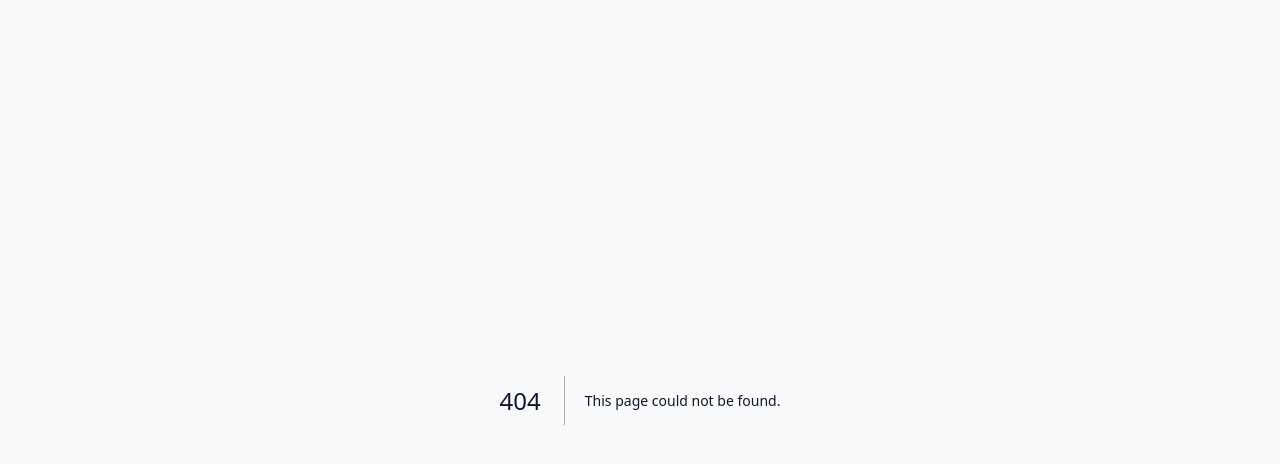
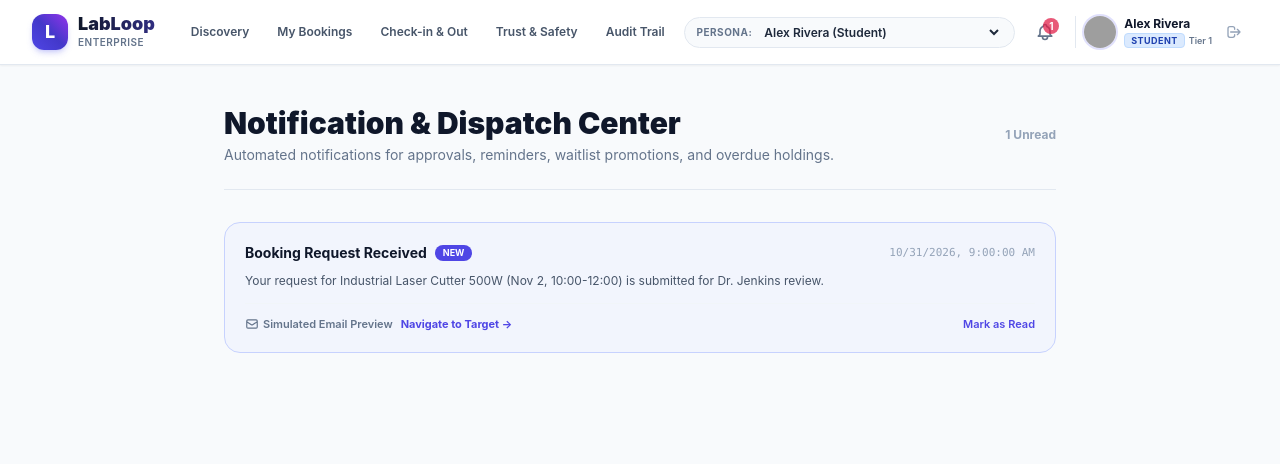
Before and after one commit to pranavvetal/LabLoop, a Next.js app: page /notifications in a window 1280 px wide. Before the commit this address had no page. Shown: the top 464 px of the page. Built offline with nearby package versions, Linux system fonts and the light colour scheme; grey boxes are pictures that could not be loaded.

Commit message:
Phase 4: Owner review queue, delegation, fleet controls, and notification center

```diff
--- /dev/null
+++ b/src/app/notifications/page.tsx
@@ -0,0 +1,177 @@
+// ============================================================
+// LabLoop Enterprise — Notification Center & Email Previews
+// ============================================================
+
+"use client";
+
+import React, { useState } from 'react';
+import { useRouter } from 'next/navigation';
+import { Navbar } from '@/components/Navbar';
+import { useAppContext } from '@/lib/context';
+import { Notification } from '@/lib/types';
+
+export default function NotificationsPage() {
+  const router = useRouter();
+  const {
+    currentUser,
+    notifications,
+    markNotificationRead,
+    isMounted,
+  } = useAppContext();
+
+  const [selectedNotif, setSelectedNotif] = useState<Notification | null>(null);
+
+  const myNotifications = notifications.filter((n) => n.user_id === currentUser?.id);
+
+  if (!isMounted) {
+    return (
+      <div className="min-h-screen bg-slate-50 flex items-center justify-center">
+        <div className="w-8 h-8 border-4 border-indigo-600 border-t-transparent rounded-full animate-spin" />
+      </div>
+    );
+  }
+
+  return (
+    <div className="min-h-screen bg-slate-50 flex flex-col font-sans">
+      <Navbar />
+
+      <main className="max-w-4xl mx-auto px-4 sm:px-6 lg:px-8 py-10 w-full flex-1">
+        <div className="flex items-center justify-between pb-6 border-b border-slate-200">
+          <div>
+            <h1 className="text-2xl sm:text-3xl font-black text-slate-900">
+              Notification & Dispatch Center
+            </h1>
+            <p className="text-xs sm:text-sm text-slate-500 mt-1">
+              Automated notifications for approvals, reminders, waitlist promotions, and overdue holdings.
+            </p>
+          </div>
+          <span className="text-xs font-bold text-slate-400">
+            {myNotifications.filter((n) => !n.is_read).length} Unread
+          </span>
+        </div>
+
+        <div className="mt-8 space-y-3">
+          {myNotifications.length === 0 ? (
+            <div className="bg-white rounded-3xl border border-slate-200 p-12 text-center text-xs text-slate-400">
+              No notifications dispatched to your account yet.
+            </div>
+          ) : (
+            myNotifications.map((notif) => (
+              <div
+                key={notif.id}
+                className={`p-5 rounded-2xl border transition-all ${
+                  notif.is_read
+                    ? 'bg-white border-slate-200 text-slate-600'
+                    : 'bg-indigo-50/50 border-indigo-200 text-slate-900 shadow-xs'
+                }`}
+              >
+                <div className="flex flex-col sm:flex-row sm:items-center justify-between gap-2 text-xs">
+                  <div className="flex items-center gap-2">
+                    <span className="font-bold text-sm text-slate-900">{notif.title}</span>
+                    {!notif.is_read && (
+                      <span className="bg-indigo-600 text-white text-[9px] font-bold px-2 py-0.2 rounded-full uppercase">
+                        New
+                      </span>
+                    )}
+                  </div>
+                  <span className="text-[11px] text-slate-400 font-mono">
+                    {new Date(notif.created_at).toLocaleString()}
+                  </span>
+                </div>
+
+                <p className="text-xs text-slate-600 mt-2 leading-relaxed">
+                  {notif.message}
+                </p>
+
+                <div className="mt-3 pt-3 border-t border-slate-100 flex items-center justify-between text-xs">
+                  <div className="flex gap-2">
+                    <button
+                      onClick={() => setSelectedNotif(notif)}
+                      className="text-[11px] font-semibold text-slate-500 hover:text-slate-800 flex items-center gap-1"
+                    >
+                      <svg className="w-3.5 h-3.5" fill="none" viewBox="0 0 24 24" stroke="currentColor">
+                        <path strokeLinecap="round" strokeLinejoin="round" strokeWidth={2} d="M3 8l7.89 5.26a2 2 0 002.22 0L21 8M5 19h14a2 2 0 002-2V7a2 2 0 00-2-2H5a2 2 0 00-2 2v10a2 2 0 002 2z" />
+                      </svg>
+                      Simulated Email Preview
+                    </button>
+                    {notif.link && (
+                      <button
+                        onClick={() => router.push(notif.link!)}
+                        className="text-[11px] font-bold text-indigo-600 hover:text-indigo-800"
+                      >
+                        Navigate to Target →
+                      </button>
+                    )}
+                  </div>
+
+                  {!notif.is_read && (
+                    <button
+                      onClick={() => markNotificationRead(notif.id)}
+                      className="text-[11px] font-semibold text-indigo-600 hover:text-indigo-800"
+                    >
+                      Mark as Read
+                    </button>
+                  )}
+                </div>
+              </div>
+            ))
+          )}
+        </div>
+
+        {/* Email Preview Modal */}
+        {selectedNotif && (
+          <div className="fixed inset-0 bg-slate-900/60 backdrop-blur-xs flex items-center justify-center p-4 z-50">
+            <div className="bg-white rounded-3xl max-w-lg w-full overflow-hidden shadow-2xl border border-slate-200 text-xs">
+              {/* Fake Email Client Header */}
+              <div className="bg-slate-100 p-4 border-b border-slate-200">
+                <div className="flex items-center justify-between pb-2">
+                  <span className="font-bold text-slate-800">Campus Notification Dispatcher</span>
+                  <button
+                    onClick={() => setSelectedNotif(null)}
+                    className="text-slate-400 hover:text-slate-600 font-bold"
+                  >
+                    ✕
+                  </button>
+                </div>
+                <div className="space-y-1 text-[11px] text-slate-500 font-mono">
+                  <p><strong>From:</strong> LabLoop Automation &lt;no-reply@university.edu&gt;</p>
+                  <p><strong>To:</strong> {currentUser?.email}</p>
+                  <p><strong>Subject:</strong> [LabLoop] {selectedNotif.title}</p>
+                </div>
+              </div>
+
+              {/* Email Body */}
+              <div className="p-6 space-y-4">
+                <div className="w-8 h-8 rounded-lg bg-indigo-600 text-white font-black text-sm flex items-center justify-center">
+                  L
+                </div>
+                <h3 className="text-base font-bold text-slate-900">{selectedNotif.title}</h3>
+                <p className="text-slate-700 leading-relaxed text-sm">
+                  Hello {currentUser?.full_name},
+                </p>
+                <p className="text-slate-700 leading-relaxed text-sm bg-slate-50 p-4 rounded-xl border border-slate-100">
+                  {selectedNotif.message}
+                </p>
+                <p className="text-slate-500 text-[11px] leading-relaxed">
+                  This transaction is tracked on the institutional tamper-proof hash ledger. If you believe this notification was sent in error, submit an inquiry to your facility administrator.
+                </p>
+
+                <div className="pt-3 border-t border-slate-100 flex justify-end">
+                  <button
+                    onClick={() => {
+                      if (selectedNotif.link) router.push(selectedNotif.link);
+                      setSelectedNotif(null);
+                    }}
+                    className="px-5 py-2.5 bg-indigo-600 hover:bg-indigo-700 text-white font-bold rounded-xl text-xs transition"
+                  >
+                    Open in LabLoop →
+                  </button>
+                </div>
+              </div>
+            </div>
+          </div>
+        )}
+      </main>
+    </div>
+  );
+}
```
